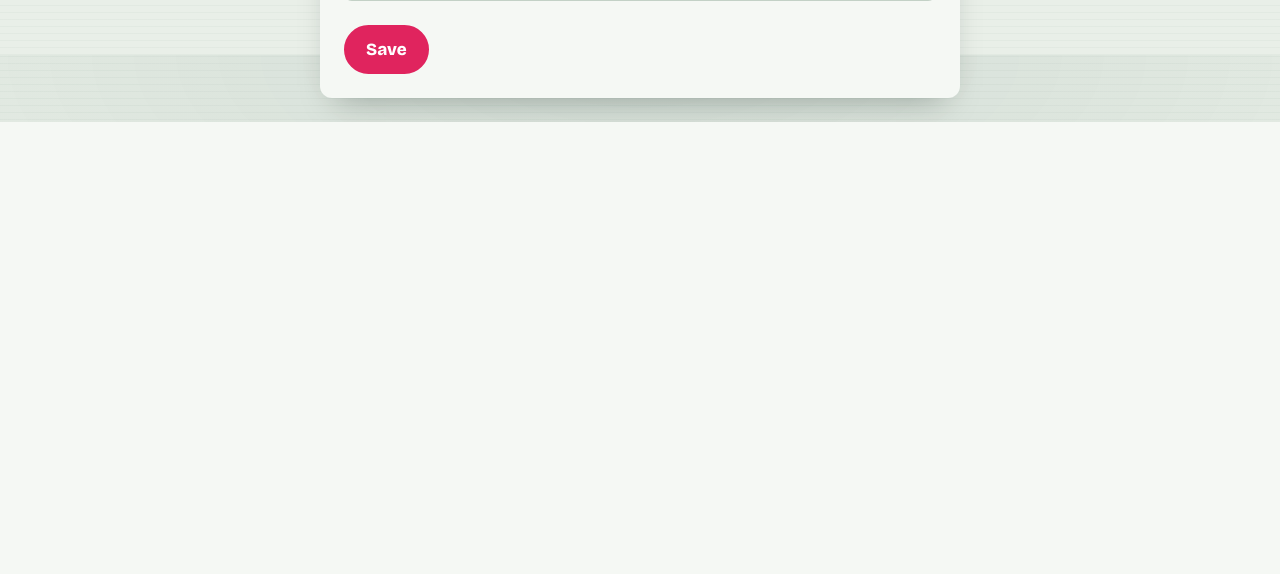
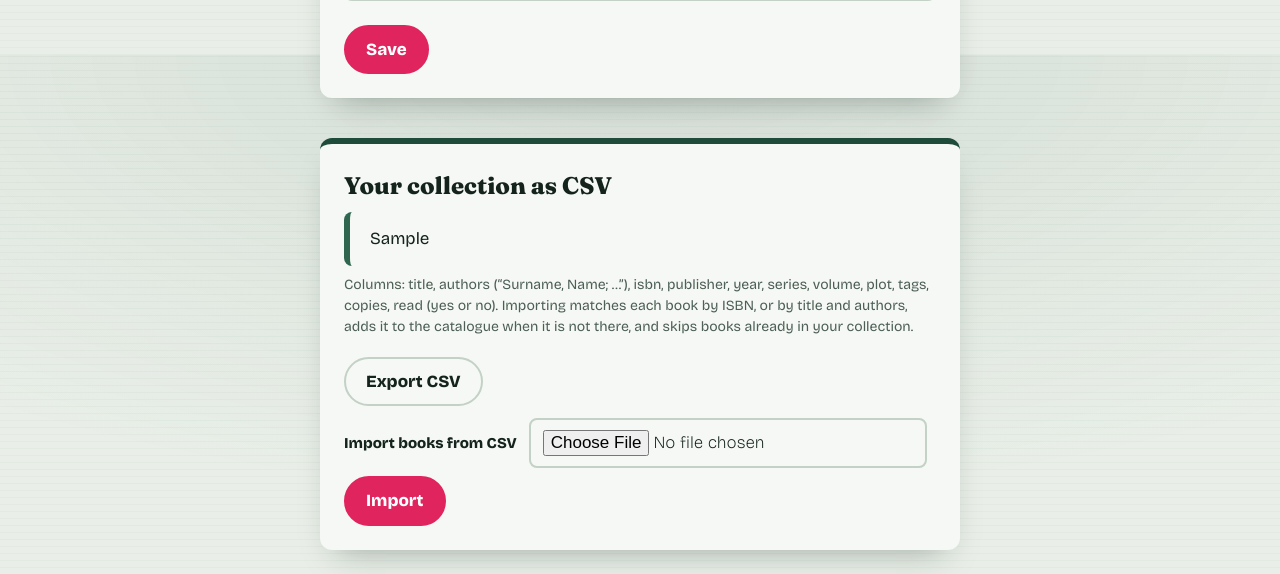
Before and after one commit to henryx/bookshelf, a Python web app: template bookshelf/templates/account.html in a window 1280 px wide. Shown: the part 745-1319 px from the top of the page. Before the commit the page ends 867 px from the top, so only its background shows below. Run offline with Jinja, Linux system fonts and the light colour scheme; the template is opened without the code that fills it: most values are stand-ins (such as "Sample title", 1, 10 or a date in 2020); form fields are guessed from the names that the template uses.

Commit message:
Land on your collection; move CSV import and export to your account
The collection is now the first page: logging in, finishing the
first-run wizard, the top bar's "Bookshelf" title and the error page's
"Back to Bookshelf" lead to /collection. The catalogue keeps / and gets
a "Catalogue" link in the account menu.

CSV export and import leave the collection page for the account page,
as a "Your collection as CSV" card under the account form
(/account/export, /account/import, _collection_csv.html). With htmx an
import replaces only the card with its report; without JavaScript the
account page comes back with it. The collection page and its list are
back to how they were before CSV.

docs/bookshelf.md, README.md and CLAUDE.md follow.

Co-Authored-By: Claude Opus 5.5 <noreply@anthropic.com>

```diff
--- a/bookshelf/routes/auth.py
+++ b/bookshelf/routes/auth.py
@@ -65,7 +65,7 @@ def _render_login(form: LoginForm) -> str:
 @auth_route.route("/login", methods=("GET", "POST"))
 def login() -> BaseResponse | str | tuple[str, int]:
     if current_user.is_authenticated:
-        return htmx_redirect(url_for("main.index"))
+        return htmx_redirect(url_for("collection.index"))
 
     form = LoginForm()
     if not form.validate_on_submit():
@@ -99,7 +99,7 @@ def login() -> BaseResponse | str | tuple[str, int]:
 
     clear_login_failures(conn, email, ip)
     login_user(user, remember=True)
-    return htmx_redirect(url_for("main.index"))
+    return htmx_redirect(url_for("collection.index"))
 
 
 @auth_route.route("/logout", methods=("POST",))
--- a/bookshelf/routes/setup.py
+++ b/bookshelf/routes/setup.py
@@ -90,4 +90,4 @@ def wizard() -> BaseResponse | str:
         request.remote_addr,
     )
     login_user(admin, remember=True)
-    return htmx_redirect(url_for("main.index"))
+    return htmx_redirect(url_for("collection.index"))
--- a/bookshelf/static/style.css
+++ b/bookshelf/static/style.css
@@ -846,31 +846,36 @@ a.author-name:focus-visible {
   padding-bottom: 6rem;
 }
 
-/* Collection: CSV import (file, button) and export, in one row under the title. */
+/* Account: the collection as CSV, a second card under the account form. */
 .collection-csv {
+  margin-top: 2.5rem;
+}
+
+.collection-csv h3 {
+  margin: 0;
+  font-family: var(--font-display);
+  font-weight: 800;
+  font-size: 1.5rem;
+}
+
+.collection-csv-actions {
   display: flex;
   flex-wrap: wrap;
   align-items: center;
-  justify-content: space-between;
   gap: 0.75rem 1.5rem;
-  margin-bottom: 1.5rem;
-  padding: 0.75rem 1rem;
-  border: 1px dashed var(--rule);
-  border-radius: 0.5rem;
+  margin-top: 0.75rem;
 }
 
 .csv-import {
   display: flex;
   flex-wrap: wrap;
   align-items: center;
-  gap: 0.75rem;
+  gap: 0.5rem 0.75rem;
 }
 
 .csv-import label {
-  display: flex;
-  flex-wrap: wrap;
-  align-items: center;
-  gap: 0.5rem;
+  font-weight: 800;
+  font-size: 0.9375rem;
 }
 
 .csv-import input[type="file"] {
@@ -879,9 +884,12 @@ a.author-name:focus-visible {
   font-weight: 200;
 }
 
-/* An error above a list, with the rows it is about (a CSV import's). */
-.list-error {
-  margin: 0 0 1.5rem;
+.collection-csv .flash {
+  margin: 0;
+}
+
+/* An import's error, with the rows it is about. */
+.import-error {
   padding: 0.875rem 1.25rem;
   border-left: 0.375rem solid var(--error);
   border-radius: 0.5rem;
--- /dev/null
+++ b/bookshelf/templates/_collection_csv.html
@@ -0,0 +1,35 @@
+{# The account page's CSV section: export the collection, import a file into it.
+   Also the htmx response to an import, with its report (import_notice, import_error
+   and import_error_details, the rows not imported). #}
+<section id="collection-csv" class="card collection-csv" aria-labelledby="collection-csv-title">
+  <h3 id="collection-csv-title">Your collection as CSV</h3>
+  {% if import_notice %}<p class="flash" role="status">{{ import_notice }}</p>{% endif %}
+  {% if import_error %}
+    <div class="import-error" role="alert">
+      <p class="error">{{ import_error }}</p>
+      {% if import_error_details %}
+        <ul class="error-details">
+          {% for detail in import_error_details %}<li>{{ detail }}</li>{% endfor %}
+        </ul>
+      {% endif %}
+    </div>
+  {% endif %}
+  <p class="hint">Columns: title, authors (“Surname, Name; …”), isbn, publisher, year, series, volume,
+    plot, tags, copies, read (yes or no). Importing matches each book by ISBN, or by title and authors,
+    adds it to the catalogue when it is not there, and skips books already in your collection.</p>
+  <div class="collection-csv-actions">
+    <a class="button secondary" href="{{ url_for('account.export') }}" download>Export CSV</a>
+    {# With htmx only this section is replaced; without JavaScript the account page comes back. #}
+    <form class="csv-import" method="post" action="{{ url_for('account.import_csv') }}"
+          enctype="multipart/form-data"
+          hx-post="{{ url_for('account.import_csv') }}" hx-encoding="multipart/form-data"
+          hx-target="#collection-csv" hx-swap="outerHTML"
+          hx-indicator="#csv-import-indicator" hx-disabled-elt="find button">
+      <input type="hidden" name="csrf_token" value="{{ csrf_token() }}">
+      <label for="csv-import-file">Import books from CSV</label>
+      <input id="csv-import-file" type="file" name="file" accept=".csv,text/csv" required>
+      <button type="submit">Import</button>
+      <span id="csv-import-indicator" class="htmx-indicator">Importing…</span>
+    </form>
+  </div>
+</section>
--- a/bookshelf/templates/_topbar.html
+++ b/bookshelf/templates/_topbar.html
@@ -1,5 +1,6 @@
 <header class="topbar">
-  <h1><a href="{{ url_for('main.index') }}">Bookshelf</a></h1>
+  {# The title leads to the first page, the user's collection. #}
+  <h1><a href="{{ url_for('collection.index') }}">Bookshelf</a></h1>
   {# The account menu, upper right. A <details>, so it opens without JavaScript;
      app.js closes it on a click elsewhere or Escape. #}
   <details class="avatar">
@@ -14,6 +15,7 @@
       </p>
       <a href="{{ url_for('account.account') }}">Your account</a>
       <a href="{{ url_for('collection.index') }}">Your collection</a>
+      <a href="{{ url_for('main.index') }}">Catalogue</a>
       <a href="{{ url_for('authors.index') }}">Authors</a>
       {% if current_user.is_admin %}
         <a href="{{ url_for('admin.users') }}">Admin</a>
--- a/bookshelf/templates/account.html
+++ b/bookshelf/templates/account.html
@@ -7,4 +7,5 @@
 {% block content %}
   <h2>Your account</h2>
   {% include "_account_form.html" %}
+  {% include "_collection_csv.html" %}
 {% endblock %}
--- a/bookshelf/templates/error.html
+++ b/bookshelf/templates/error.html
@@ -3,5 +3,5 @@
 {% block content %}
   <h1>{{ title }}</h1>
   <p>{{ message }}</p>
-  <p><a href="{{ url_for('main.index') }}">Back to Bookshelf</a></p>
+  <p><a href="{{ url_for('collection.index') }}">Back to Bookshelf</a></p>
 {% endblock %}
```
Also changed, not shown: CLAUDE.md (+3 -3 lines), bookshelf/routes/account.py (+102 -3 lines), bookshelf/routes/collection.py (+2 -87 lines), bookshelf/templates/_book_list.html (+2 -11 lines), bookshelf/templates/collection.html (+0 -18 lines), docs/bookshelf.md (+54 -45 lines), tests/e2e/conftest.py (+3 -0 lines), tests/e2e/test_collection_ui.py (+8 -7 lines), tests/test_auth.py (+2 -2 lines), tests/test_collection.py (+7 -0 lines), tests/test_collection_csv.py (+22 -15 lines), tests/test_setup.py (+2 -2 lines), README.md.
